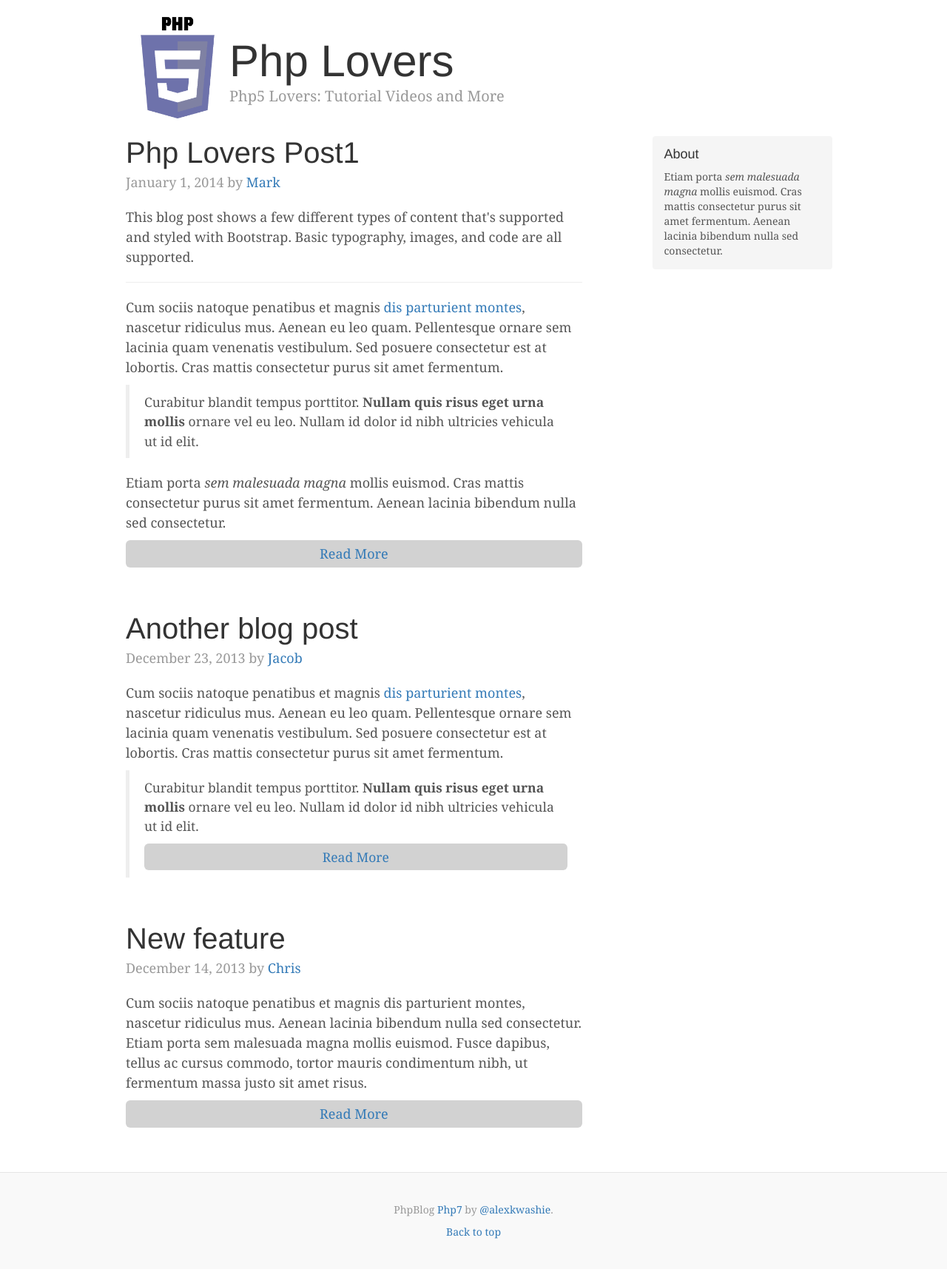
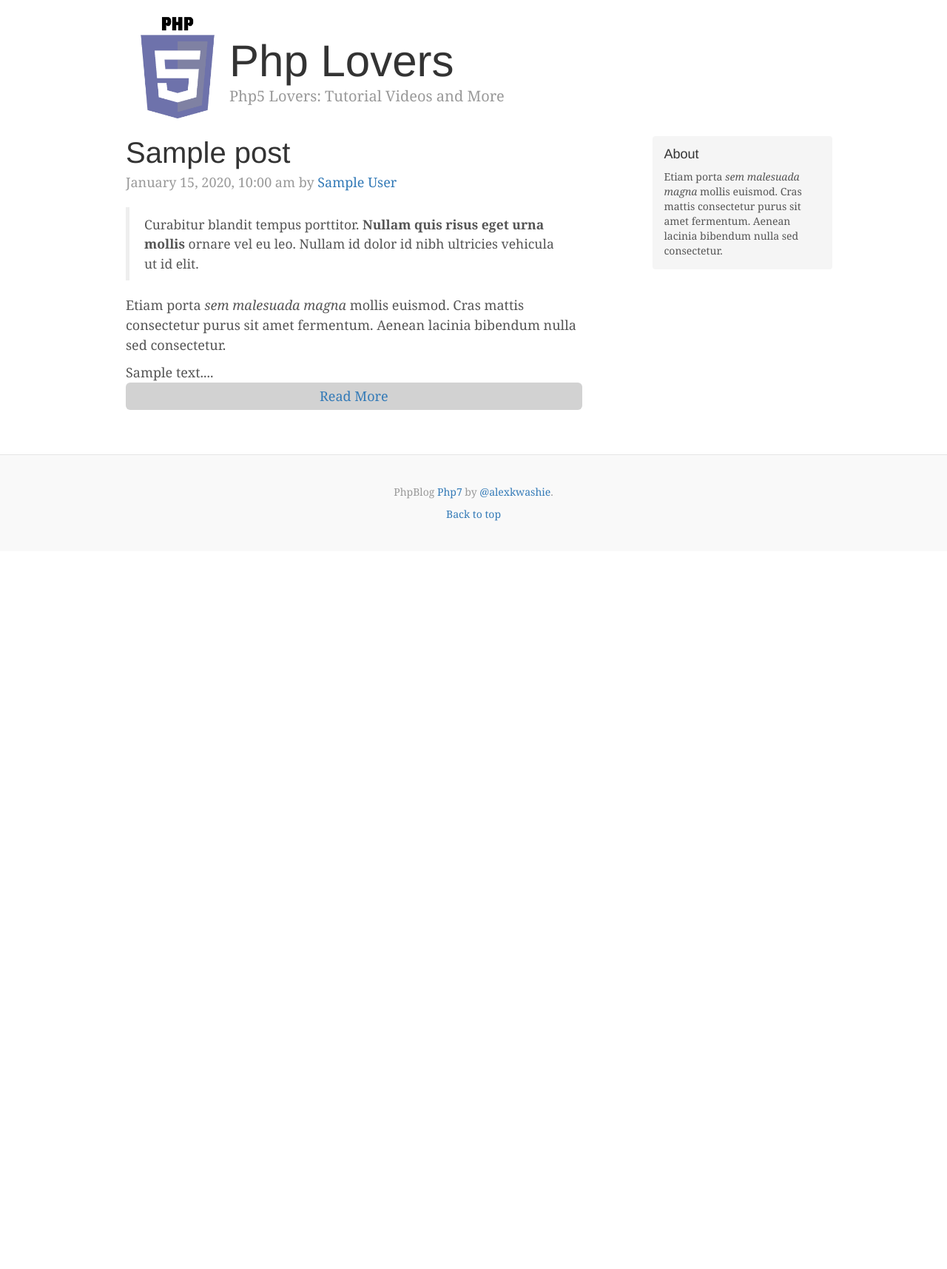
Before and after one commit to alexkwashie/3Blog, a PHP site: page /posts.php in a window 1280 px wide. Shown: the part 40-1755 px from the top of the page at 74% size. After the commit the page ends 744 px from the top, so only its background shows below. Run offline with PHP 8.4, Linux system fonts and the light colour scheme; tables that the repository leaves empty or names only in its code hold one stand-in row (values such as "Sample post"); some libraries are stand-ins or nearby versions.

Commit message:
6thfebfinal

```diff
--- a/admin/add_cat.php
+++ b/admin/add_cat.php
@@ -7,6 +7,8 @@
   </div>
 <div>
   <button name="submit" type="submit" class="btn btn-default">Submit</button>
+
+  <a href="index.php" class="btn btn-primary">Cancel</a>
 </form>
 </div>
 <br>
--- a/admin/add_post.php
+++ b/admin/add_post.php
@@ -8,7 +8,7 @@
 
   <div class="form-group">
     <label>Post Body</label>
-    <textarea name="body" class="form-control" rows="3" placeholder="Enter Text" noresize></textarea>
+    <textarea name="body" class="form-control" rows="3" placeholder="Enter Text"></textarea>
   </div>
 
   <div class="form-group">
--- a/admin/edit_post.php
+++ b/admin/edit_post.php
@@ -33,6 +33,8 @@
   <button type="submit" name="submit" class="btn btn-success">Submit</button>
 
   <a href="index.php" class="btn btn-primary">Cancel</a>
+
+  <input name="Delete" type="submit" class="btn btn-dander" value="Delete">
   </div>
   <br>
 </form>
--- a/admin/include/header.php
+++ b/admin/include/header.php
@@ -34,8 +34,8 @@
       <div class="container">
         <nav class="blog-nav">
           <a class="blog-nav-item active" href="index.php">Dashboard</a>
-          <a class="blog-nav-item" href="posts.php">Add Post</a>
-          <a class="blog-nav-item" href="posts.php">Add Category</a>
+          <a class="blog-nav-item" href="add_post.php">Add Post</a>
+          <a class="blog-nav-item" href="add_cat.php">Add Category</a>
           <a class="blog-nav-item pull-right" href="http:://localhost/index.php">Visit Blog</a>
         </nav>
       </div>
--- a/posts.php
+++ b/posts.php
@@ -1,39 +1,43 @@
+<?php include 'config/config.php';?>
+<?php include 'libraries/database.php';?>
 <?php include 'include/header.php';?>
+<?php include 'helper/fomat_helper.php';?>
+<?php
+  //Create DB Object
+    $db = new Database();
+
+    //Creat query
+    $query = "SELECT * FROM posts";
+
+    //Run query
+    $post = $db->select($query);
+
+?>
+
+<?php if($post) : ?>
+  <?php while($row = $post->fetch_assoc()) : ?>
+
+          <div class="blog-post">
+            <h2 class="blog-post-title"><?php echo $row['title'];?></h2>
+            <p class="blog-post-meta"><?php echo formatDate($row['date']); ?> by <a href="#"><?php echo $row['author'];?></a></p>
+            <blockquote>
+              <p>Curabitur blandit tempus porttitor. <strong>Nullam quis risus eget urna mollis</strong> ornare vel eu leo. Nullam id dolor id nibh ultricies vehicula ut id elit.</p>
+            </blockquote>
+
+            <p>Etiam porta <em>sem malesuada magna</em> mollis euismod. Cras mattis consectetur purus sit amet fermentum. Aenean lacinia bibendum nulla sed consectetur.</p>
+
+            <?php echo shortenText($row['body']); ?>
+
+            <a class="readmore" href="post.php?id=<?php echo urlencode($row['id']);?>">Read More</a>
 
 
 
+          </div><!-- /.blog-post -->
+<?php endwhile; ?>
 
-          <div class="blog-post">
-            <h2 class="blog-post-title">Php Lovers Post1</h2>
-            <p class="blog-post-meta">January 1, 2014 by <a href="#">Mark</a></p>
+<?php else : ?>
+    <p>There are no Posts</p>
 
-            <p>This blog post shows a few different types of content that's supported and styled with Bootstrap. Basic typography, images, and code are all supported.</p>
-            <hr>
-            <p>Cum sociis natoque penatibus et magnis <a href="#">dis parturient montes</a>, nascetur ridiculus mus. Aenean eu leo quam. Pellentesque ornare sem lacinia quam venenatis vestibulum. Sed posuere consectetur est at lobortis. Cras mattis consectetur purus sit amet fermentum.</p>
-            <blockquote>
-              <p>Curabitur blandit tempus porttitor. <strong>Nullam quis risus eget urna mollis</strong> ornare vel eu leo. Nullam id dolor id nibh ultricies vehicula ut id elit.</p>
-            </blockquote>
-            <p>Etiam porta <em>sem malesuada magna</em> mollis euismod. Cras mattis consectetur purus sit amet fermentum. Aenean lacinia bibendum nulla sed consectetur.</p>
-          <a class="readmore" href="post.php?id=1">Read More</a>
-
-          </div><!-- /.blog-post -->
-
-          <div class="blog-post">
-            <h2 class="blog-post-title">Another blog post</h2>
-            <p class="blog-post-meta">December 23, 2013 by <a href="#">Jacob</a></p>
-
-            <p>Cum sociis natoque penatibus et magnis <a href="#">dis parturient montes</a>, nascetur ridiculus mus. Aenean eu leo quam. Pellentesque ornare sem lacinia quam venenatis vestibulum. Sed posuere consectetur est at lobortis. Cras mattis consectetur purus sit amet fermentum.</p>
-            <blockquote>
-              <p>Curabitur blandit tempus porttitor. <strong>Nullam quis risus eget urna mollis</strong> ornare vel eu leo. Nullam id dolor id nibh ultricies vehicula ut id elit.</p>
-              <a class="readmore" href="post.php?id=1">Read More</a>
-          </div><!-- /.blog-post -->
-
-          <div class="blog-post">
-            <h2 class="blog-post-title">New feature</h2>
-            <p class="blog-post-meta">December 14, 2013 by <a href="#">Chris</a></p>
-
-            <p>Cum sociis natoque penatibus et magnis dis parturient montes, nascetur ridiculus mus. Aenean lacinia bibendum nulla sed consectetur. Etiam porta sem malesuada magna mollis euismod. Fusce dapibus, tellus ac cursus commodo, tortor mauris condimentum nibh, ut fermentum massa justo sit amet risus.</p>
-            <a class="readmore" href="post.php?id=1">Read More</a>
-          </div><!-- /.blog-post -->
+<?php endif; ?>
 
           <?php include 'include/footer.php';?>
```
Also changed, not shown: admin/edit_cat.php (+17 -0 lines).
